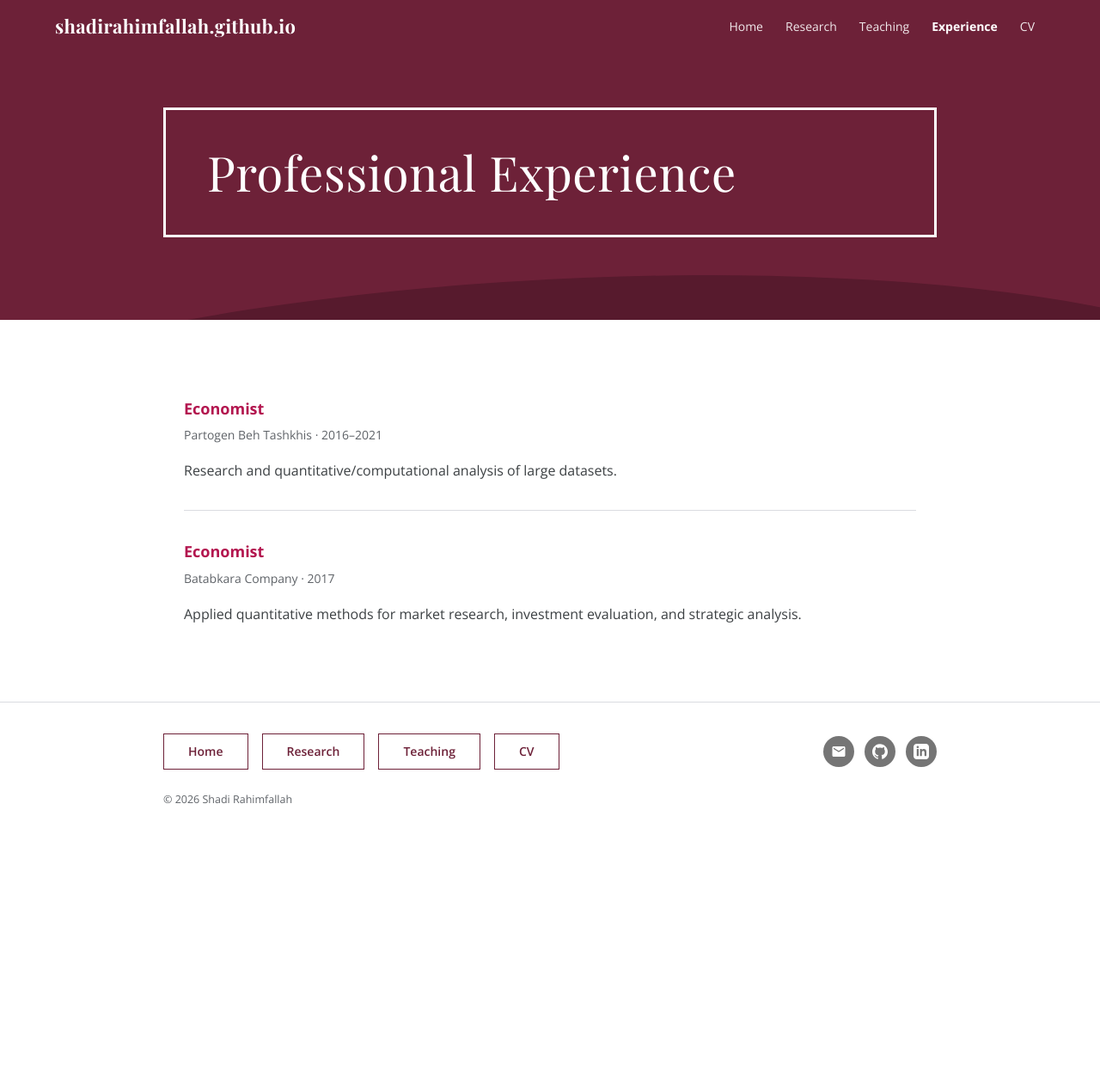
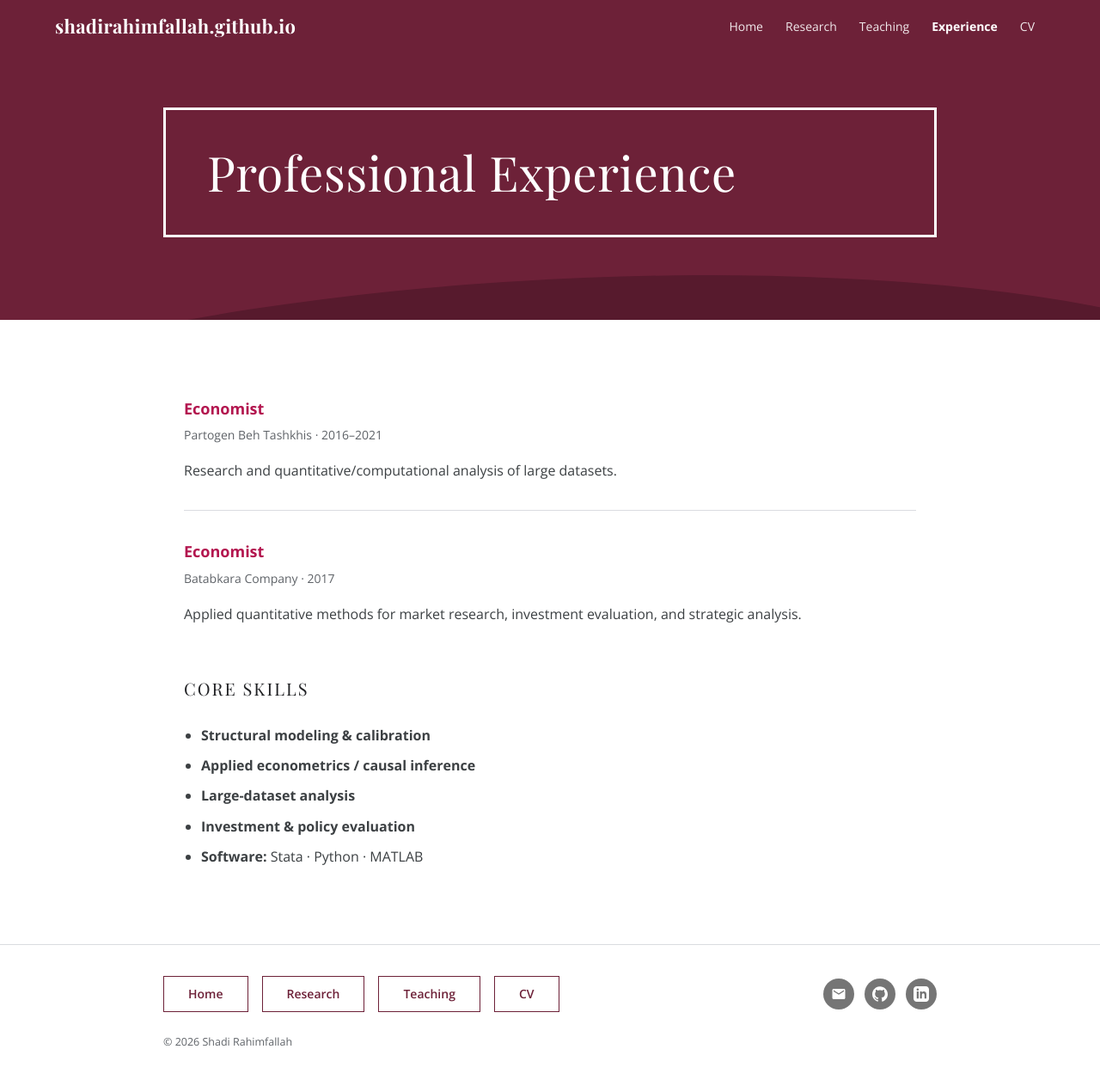
Before and after one commit to ShadiRahimfallah/ShadiRahimfallah.github.io, a Jekyll site: the page experience.html, which Jekyll copies as it is, in a window 1280 px wide and 1270 px high. Shown: the top 1256 px of the window at 86% size. Built offline with Jekyll 4.4.1, drawn with Linux system fonts in a browser that asks for light colours.

Commit message:
Add files via upload

```diff
--- a/experience.html
+++ b/experience.html
@@ -39,6 +39,16 @@
   <h3 class="item-title">Economist</h3>
   <p class="item-meta">Batabkara Company · 2017</p>
   <p>Applied quantitative methods for market research, investment evaluation, and strategic analysis.</p>
+
+  <h2 class="section">Core Skills</h2>
+
+  <ul class="plain">
+    <li><strong>Structural modeling &amp; calibration</strong></li>
+    <li><strong>Applied econometrics / causal inference</strong></li>
+    <li><strong>Large-dataset analysis</strong></li>
+    <li><strong>Investment &amp; policy evaluation</strong></li>
+    <li><strong>Software:</strong> Stata · Python · MATLAB</li>
+  </ul>
 </main>
 
 <footer class="site-footer">
```
